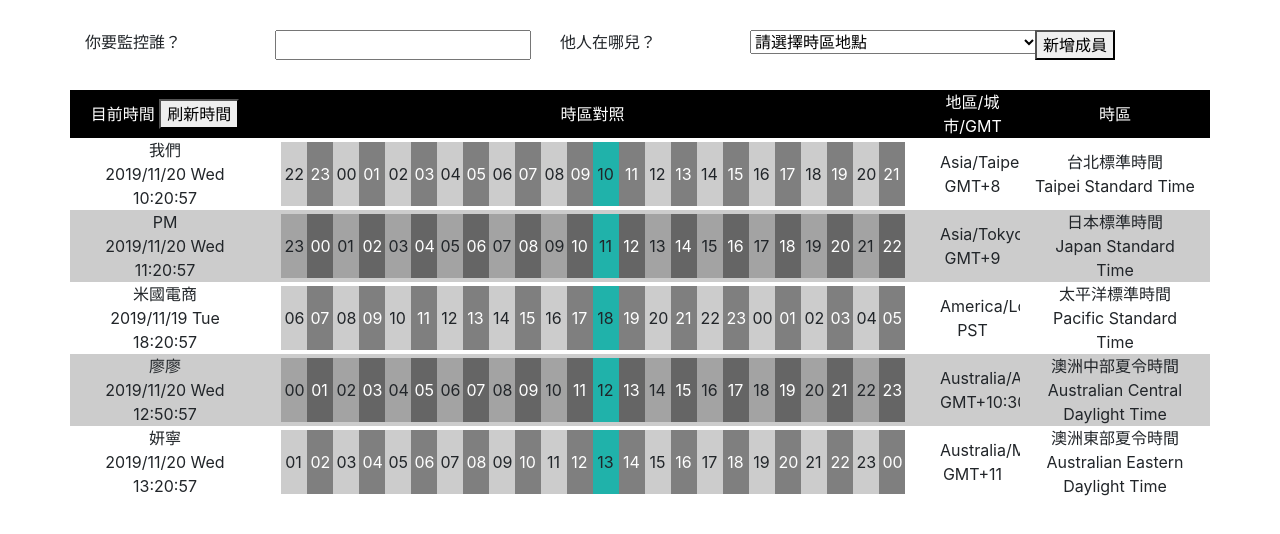
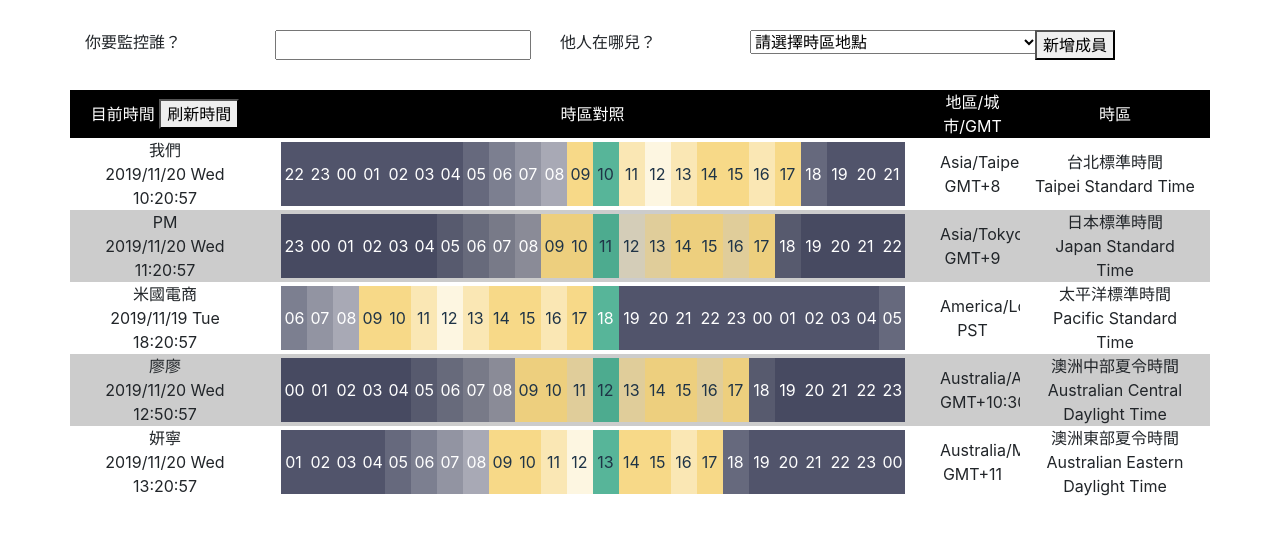
Before and after one commit to MinRuXie/time_zone, a plain HTML site: page index.html in a window 1280 px wide. Drawn offline with Linux system fonts and the light colour scheme.

Commit message:
fixed bug and modify style

```diff
--- a/css/main.css
+++ b/css/main.css
@@ -17,18 +17,45 @@
     text-align: center;
     overflow-x: auto;
 }
-#main .row div .hour {
+#main .hour {
     padding: 20px 4px;
     display: inline-block;
     width: 26px;
+    background-color: #FFF;
 }
-#main .row div .hour:nth-child(even) {
+/* #main .row div .hour:nth-child(even) {
     background-color: rgba(0, 0, 0, 0.5);
     color: #FFF;
 }
 #main .row div .hour:nth-child(odd) {
     background-color: rgba(0, 0, 0, 0.2);
-}
-#main .row div .hour.cur {
-    background-color: lightseagreen;
-}
+} */
+
+
+#main .hour.c18 {background-color: rgba(38, 42, 70, 0.7);color: #FFF;}
+#main .hour.c19 {background-color: rgba(38, 42, 70, 0.8);color: #FFF;}
+#main .hour.c20 {background-color: rgba(38, 42, 70, 0.8);color: #FFF;}
+#main .hour.c21 {background-color: rgba(38, 42, 70, 0.8);color: #FFF;}
+#main .hour.c22 {background-color: rgba(38, 42, 70, 0.8);color: #FFF;}
+#main .hour.c23 {background-color: rgba(38, 42, 70, 0.8);color: #FFF;}
+#main .hour.c00 {background-color: rgba(38, 42, 70, 0.8);color: #FFF;}
+#main .hour.c01 {background-color: rgba(38, 42, 70, 0.8);color: #FFF;}
+#main .hour.c02 {background-color: rgba(38, 42, 70, 0.8);color: #FFF;}
+#main .hour.c03 {background-color: rgba(38, 42, 70, 0.8);color: #FFF;}
+#main .hour.c04 {background-color: rgba(38, 42, 70, 0.8);color: #FFF;}
+#main .hour.c05 {background-color: rgba(38, 42, 70, 0.7);color: #FFF;}
+#main .hour.c06 {background-color: rgba(38, 42, 70, 0.6);color: #FFF;}
+#main .hour.c07 {background-color: rgba(38, 42, 70, 0.5);color: #FFF;}
+#main .hour.c08 {background-color: rgba(38, 42, 70, 0.4);color: #FFF;}
+
+#main .hour.c09 {background-color: rgba(245, 208, 107, 0.8);color: rgb(31, 52, 71);}
+#main .hour.c10 {background-color: rgba(245, 208, 107, 0.8);color: rgb(31, 52, 71);}
+#main .hour.c11 {background-color: rgba(245, 208, 107, 0.5);color: rgb(31, 52, 71);}
+#main .hour.c12 {background-color: rgba(245, 208, 107, 0.2);color: rgb(31, 52, 71);}
+#main .hour.c13 {background-color: rgba(245, 208, 107, 0.5);color: rgb(31, 52, 71);}
+#main .hour.c14 {background-color: rgba(245, 208, 107, 0.8);color: rgb(31, 52, 71);}
+#main .hour.c15 {background-color: rgba(245, 208, 107, 0.8);color: rgb(31, 52, 71);}
+#main .hour.c16 {background-color: rgba(245, 208, 107, 0.5);color: rgb(31, 52, 71);}
+#main .hour.c17 {background-color: rgba(245, 208, 107, 0.8);color: rgb(31, 52, 71);}
+
+#main .row div .hour.cur {background-color: rgba(45, 163, 128, 0.8);}
--- a/js/main.js
+++ b/js/main.js
@@ -16,6 +16,7 @@ let who = [
     '妍寧'
 ];
 
+let hours = ['00', '01', '02', '03', '04', '05', '06', '07', '08', '09', '10', '11', '12', '13', '14', '15', '16', '17', '18', '19', '20', '21', '22', '23'];
 let gmt_array = [];  // GMT (Greenwich Mean Time) 差
 let gmt_en_array = []; // 標準時間名(en)
 let gmt_ch_array = []; // 標準時間名(ch)
@@ -376,50 +377,8 @@ let aryIannaTimeZones =
     'Africa/Johannesburg'
 ];
 
-aryIannaTimeZones.sort(); // 重新排序
-// aryIannaTimeZones.forEach((timeZone)=>
-// {
-//     let strTime = date.toLocaleString("zh-TW", {
-//         timeZone: `${timeZone}`,
-//         timeZoneName: 'short' //(e.g., GMT+1)
-//     });
-//     let strTime_2 = date.toLocaleString("zh-TW", {
-//         timeZone: `${timeZone}`,
-//         timeZoneName: 'long' //(e.g., British Summer Time)
-//     });
-//     let strTime_3 = date.toLocaleString("en-US", {
-//         timeZone: `${timeZone}`,
-//         timeZoneName: 'long' //(e.g., British Summer Time)
-//     });
-//     let strTime_4 = date.toLocaleString("zh-TW", {
-//         timeZone: `${timeZone}`,
-//         weekday: 'long',
-//         year: 'numeric',
-//         month: '2-digit',
-//         day: '2-digit',
-//         hour: '2-digit',
-//         minute: '2-digit',
-//         second: '2-digit'
-//     });
-
-//     // 目前時間 (每秒抓取)
-//     cur_date_time_array.push(strTime_4);
-
-//     // GMT 差
-//     let re_gmt = /\[(.+?)\]/g; // 取出中括號的內容
-//     let my_gmt = re_gmt.exec(strTime);
-//     gmt_array.push(my_gmt[1]);
-
-//     // 標準時間名 (ch))
-//     let re_gmt_ch = /\[(.+?)\]/g; // 取出中括號的內容
-//     let my_gmt_ch = re_gmt_ch.exec(strTime_2);
-//     gmt_ch_array.push(my_gmt_ch[1]);
-
-//     // 標準時間名 (en)
-//     let re_gmt_en = /(AM(.+)|PM(.+))/g; // 取出 AM 或 PM 後的字串
-//     let my_gmt_en = re_gmt_en.exec(strTime_3);
-//     gmt_en_array.push(my_gmt_en[2] ? my_gmt_en[2] : my_gmt_en[3]);
-// });
+// 重新排序 (升序)
+aryIannaTimeZones.sort();
 
 // HTML 讀取後執行
 $(function(){
@@ -435,57 +394,63 @@ $(function(){
 
     /* 刷新資料 */
     function refresh() {
+        // 重置
         date = new Date();
         cur_date_time_array = [];
+        cur_hour = [];
 
         cur_time_zone.forEach((timeZone)=>{
+            // GMT 表示式
             let strTime = date.toLocaleString("zh-TW", {
                 timeZone: `${timeZone}`,
                 timeZoneName: 'short' //(e.g., GMT+1)
             });
+            // 標準時間名稱 (中文)
             let strTime_2 = date.toLocaleString("zh-TW", {
                 timeZone: `${timeZone}`,
-                timeZoneName: 'long' //(e.g., British Summer Time)
+                timeZoneName: 'long' //(e.g., 台北標準時間)
             });
+            // 標準時間名稱 (英文)
             let strTime_3 = date.toLocaleString("en-US", {
                 timeZone: `${timeZone}`,
                 timeZoneName: 'long' //(e.g., British Summer Time)
             });
-
+            // 年份 (yyyy)
             let strTime_4_1_1 = date.toLocaleString("en-US", {
                 timeZone: `${timeZone}`,
-                hourCycle: 'h24',
-                year: 'numeric'
+                hourCycle: 'h24', year: 'numeric'
             });
+            // 月份 (mm)
             let strTime_4_1_2 = date.toLocaleString("en-US", {
                 timeZone: `${timeZone}`,
                 hourCycle: 'h24',
                 month: '2-digit'
             });
+            // 日期 (dd)
             let strTime_4_1_3 = date.toLocaleString("en-US", {
                 timeZone: `${timeZone}`,
                 hourCycle: 'h24',
                 day: '2-digit'
             });
-
+            // 星期幾 (www)
             let strTime_4_2 = date.toLocaleString("en-US", {
                 timeZone: `${timeZone}`,
                 weekday: 'short'
             });
-
+            // 時間 (hh:mm:ss)
             let strTime_4_3 = date.toLocaleString("en-US", {
                 timeZone: `${timeZone}`,
                 hourCycle: 'h24',
                 hour: '2-digit', minute: '2-digit', second: '2-digit'
             });
-
+            // 幾點 (hh)
             let strTime_5 = date.toLocaleString("en-US", {
                 timeZone: `${timeZone}`,
                 hourCycle: 'h24',
                 hour: '2-digit'
             });
 
-            // 目前日期時間星期幾
+            // 目前日期時間星期幾 (yyyy/mm/dd www hh:mm:ss)
             cur_date_time_array.push(`${strTime_4_1_1}/${strTime_4_1_2}/${strTime_4_1_3} ${strTime_4_2} ${strTime_4_3}`);
 
             // GMT 差
@@ -493,7 +458,7 @@ $(function(){
             let my_gmt = re_gmt.exec(strTime);
             gmt_array.push(my_gmt[1]);
 
-            // 標準時間名 (ch))
+            // 標準時間名 (ch)
             let re_gmt_ch = /\[(.+?)\]/g; // 取出中括號的內容
             let my_gmt_ch = re_gmt_ch.exec(strTime_2);
             gmt_ch_array.push(my_gmt_ch[1]);
@@ -503,17 +468,13 @@ $(function(){
             let my_gmt_en = re_gmt_en.exec(strTime_3);
             gmt_en_array.push(my_gmt_en[2] ? my_gmt_en[2] : my_gmt_en[3]);
 
-            // 目前幾點
+            // 目前幾點 (hh)
             cur_hour.push(strTime_5);
         });
-
-        // updateCurrentDateTime(); // 更新目前時間
-        // setTimeout(refresh(), 1000);
     }
 
     /* 插入資料 */
     function appendData() {
-        let hours = ['00', '01', '02', '03', '04', '05', '06', '07', '08', '09', '10', '11', '12', '13', '14', '15', '16', '17', '18', '19', '20', '21', '22', '23'];
         let cur_time_zone_hours_array = [];
 
         for(let i=0;i<cur_time_zone.length;i++){
@@ -538,10 +499,10 @@ $(function(){
             let temp_html_hour_array = [];
 
             for(let c=0;c<temp_hours.length;c++){
-                let html_str = `<span class="hour">${temp_hours[c]}</span>`;
+                let html_str = `<span class="hour c${temp_hours[c]}">${temp_hours[c]}</span>`;
                 // 目前時間
                 if(temp_hours[c]==cur_hour[i]){
-                    html_str = `<span class="hour cur">${temp_hours[c]}</span>`;
+                    html_str = `<span class="hour cur c${temp_hours[c]}">${temp_hours[c]}</span>`;
                 }
                 temp_html_hour_array.push(html_str);
             }
@@ -567,14 +528,25 @@ $(function(){
                 </div>`
             );
         }
+
+        /* 時區欄位 hover 效果 */
+        $('.row').each(function(index){
+            $(this).find('.hour').each(function(index2){
+                $(this).on('mouseover', function(event){
+                    $('.row').each(function(index3){
+                        $(this).find('.hour').each(function(index4){
+                            if(index2==index4){
+                                $(this).css('opacity', '0.7');
+                            }
+                            else{
+                                $(this).css('opacity', '1');
+                            }
+                        });
+                    });
+                });
+            });
+        });
     }
-
-    /* 更新目前資料 */
-    // function updateCurrentDateTime() {
-    //     for(let i=0;i<cur_time_zone.length;i++){
-    //         main.find('.row').eq(i+1).find('div').eq(0).text(cur_date_time_array[i]);
-    //     }
-    // }
 
     /* 新增輸入控件 */
     function buildInput() {
@@ -592,7 +564,7 @@ $(function(){
     /* 刷新時間 */
     $('#refresh-btn').on('click', function(event){
         refresh(); // 刷新資料
-        main.find('.row').not(':first-child').remove();
+        main.find('.row').not(':first-child').remove(); // 移除第一列以外的所有列
         appendData(); // 插入資料
     });
 
@@ -622,23 +594,4 @@ $(function(){
     refresh(); // 刷新資料
     appendData(); // 插入資料
     buildInput(); // 新增輸入控件
-
-    /* 時區欄位 hover 效果 */
-    $('.row').each(function(index){
-        $(this).find('.hour').each(function(index2){
-            $(this).on('mouseover', function(event){
-                $('.row').each(function(index3){
-                    $(this).find('.hour').each(function(index4){
-                        if(index2==index4){
-                            $(this).css('opacity', '0.7');
-                        }
-                        else{
-                            $(this).css('opacity', '1');
-                        }
-                    });
-                });
-            });
-        });
-    });
-
 });
```
